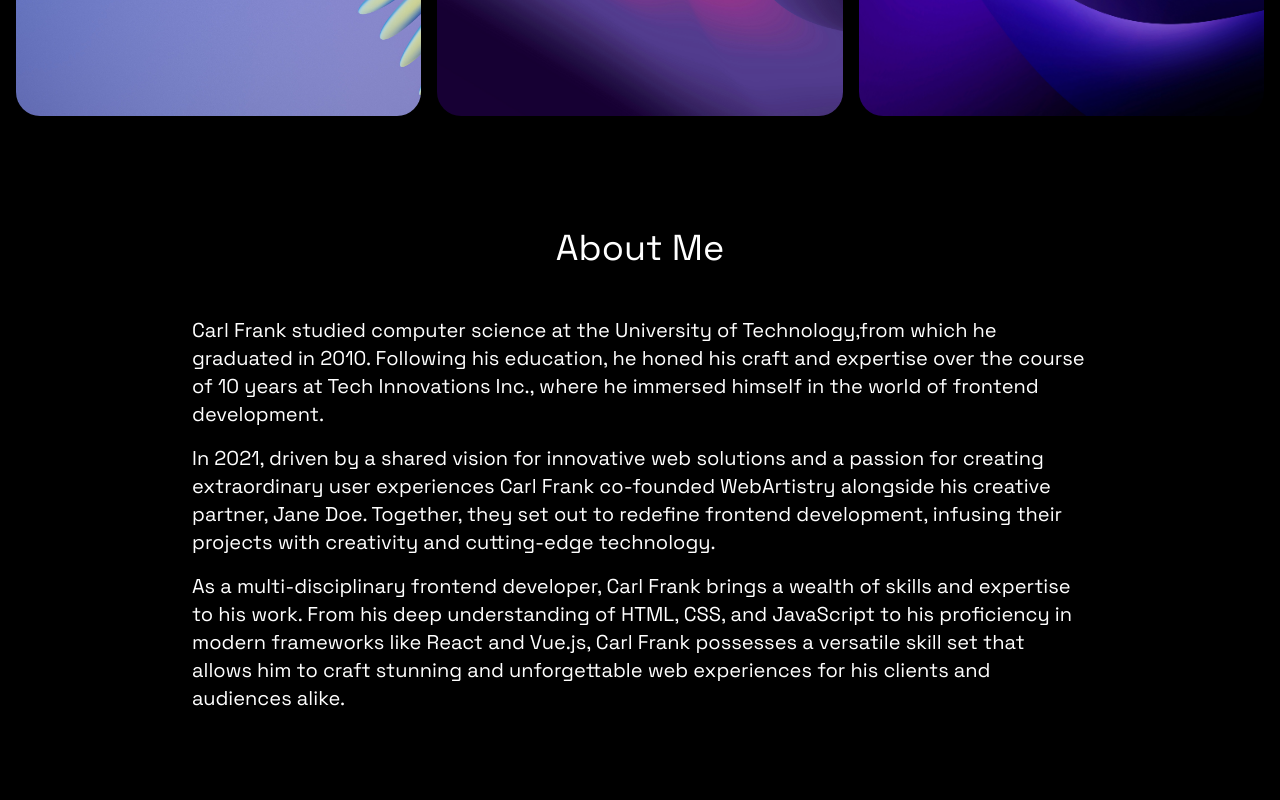
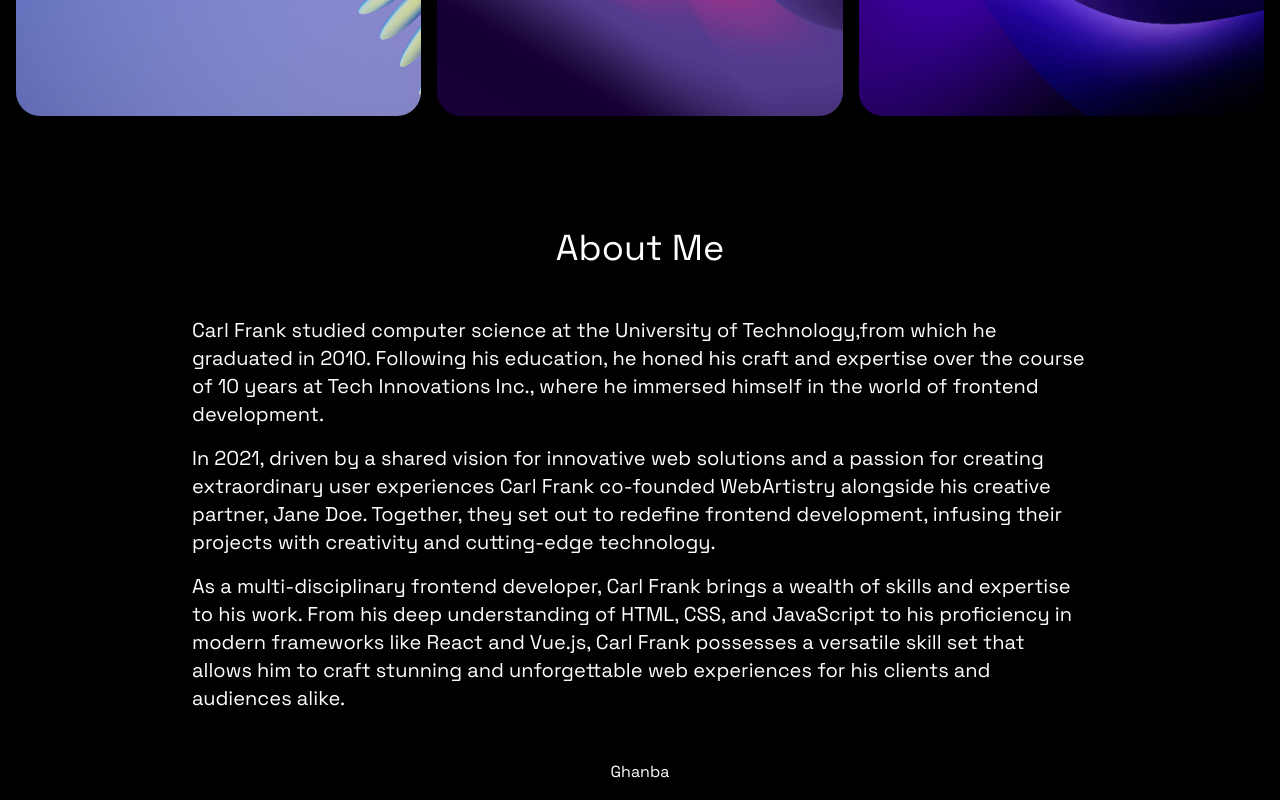
Before and after one commit to lexnnovation/mrlarweh, a React (Vite) app: page / in a window 1280 px wide. Shown: the part 1743-2543 px from the top of the page. Before the commit the page ends 2519 px from the top, so only its background shows below. Built offline with nearby package versions, Linux system fonts and the light colour scheme.

Commit message:
Added skills section

```diff
--- a/src/components/Bio.jsx
+++ b/src/components/Bio.jsx
@@ -2,7 +2,7 @@ import { BIO } from "../constants";
 
 const Bio = () => {
   return (
-    <section className='flex flex-col max-w-4xl gap-12 pt-20' id='bio'>
+    <section className='flex flex-col max-w-4xl gap-12 pt-20 max' id='bio'>
       <h2 className='text-3xl text-center lg:text-4xl'>About Me</h2>
       <div>
         {BIO.map((bio, index) => (
--- a/src/components/Skills.jsx
+++ b/src/components/Skills.jsx
@@ -1,7 +1,7 @@
 const Skills = () => {
   return (
-    <section>
-      <div></div>
+    <section id='skills'>
+      <div className='container mx-auto'>Ghanba</div>
     </section>
   );
 };
```
